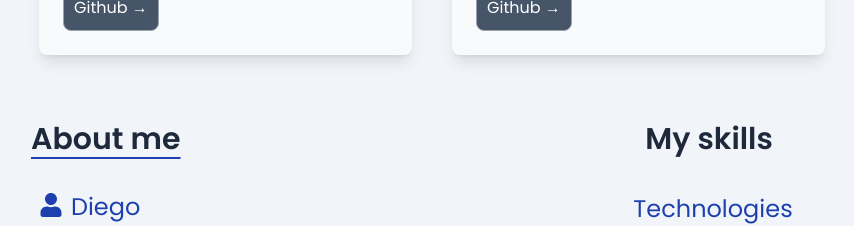
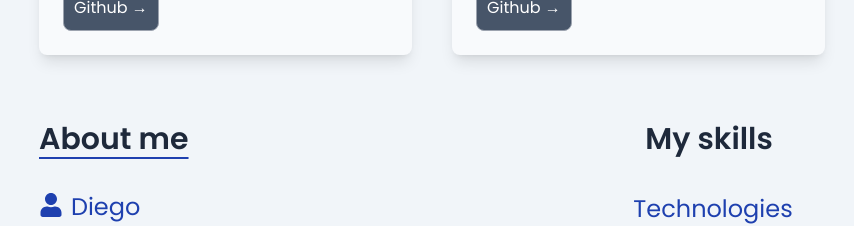
Before and after one commit to DiegoMarulandaB/Portfolio, a Next.js app: page / in a window 1280 px wide. Shown: the part 3040-3266 px from the top of the page, without its empty margins (153-1007 px from the left). Built offline with nearby package versions, Linux system fonts and the light colour scheme.

Commit message:
refactor: :bug: add fix h2

```diff
--- a/src/components/About/About.tsx
+++ b/src/components/About/About.tsx
@@ -9,7 +9,7 @@ const About = () => {
   return (
     <section id="about" className="pt-28 mt-[-106px]">
       <div className="mx-auto px-4 sm:px-6 lg:px-8 max-w-screen-lg">
-        <div className="heading-2 text-start justify-center heading-2-underline mb-4">
+        <div className="heading-2 text-start justify-center heading-2-underline mb-4 ml-2">
           <h2>About me</h2>
         </div>
         <div className="min-h-screen flex flex-col md:flex-row items-start justify-start ml-2">
```
